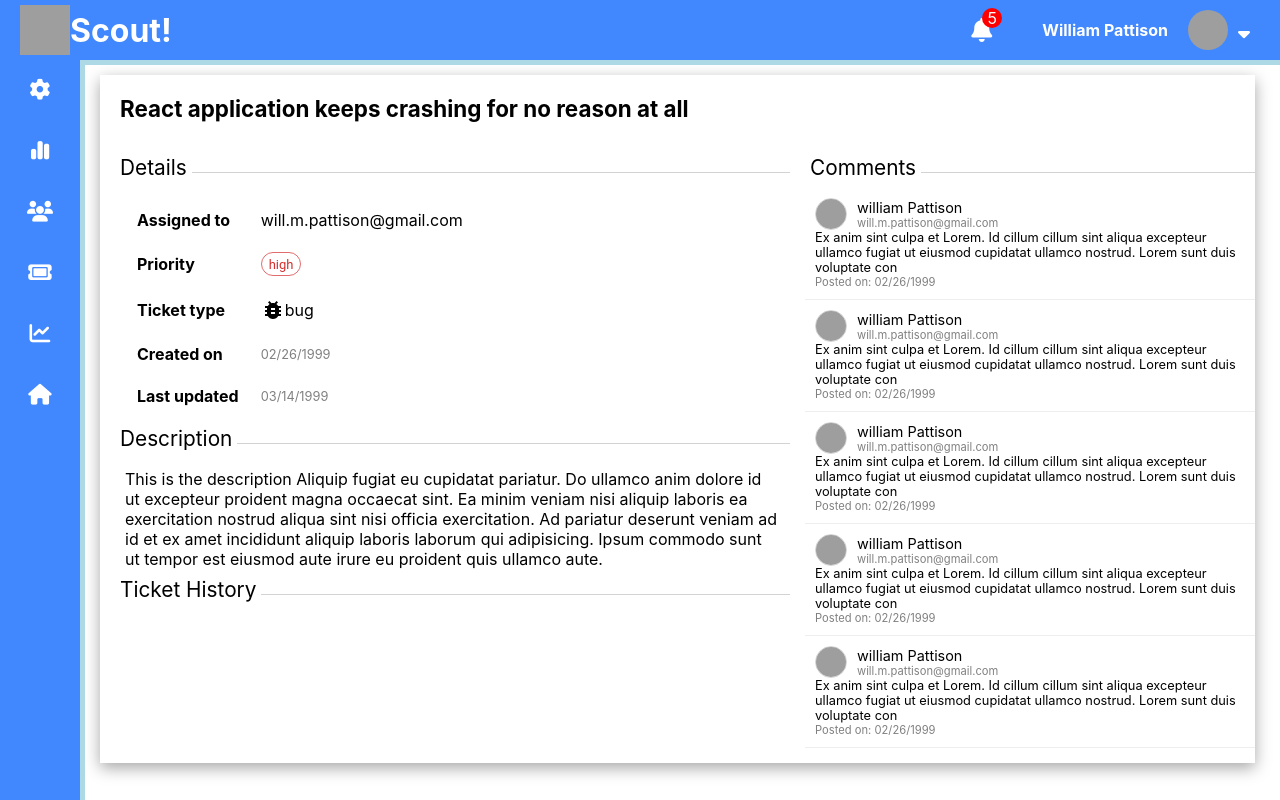
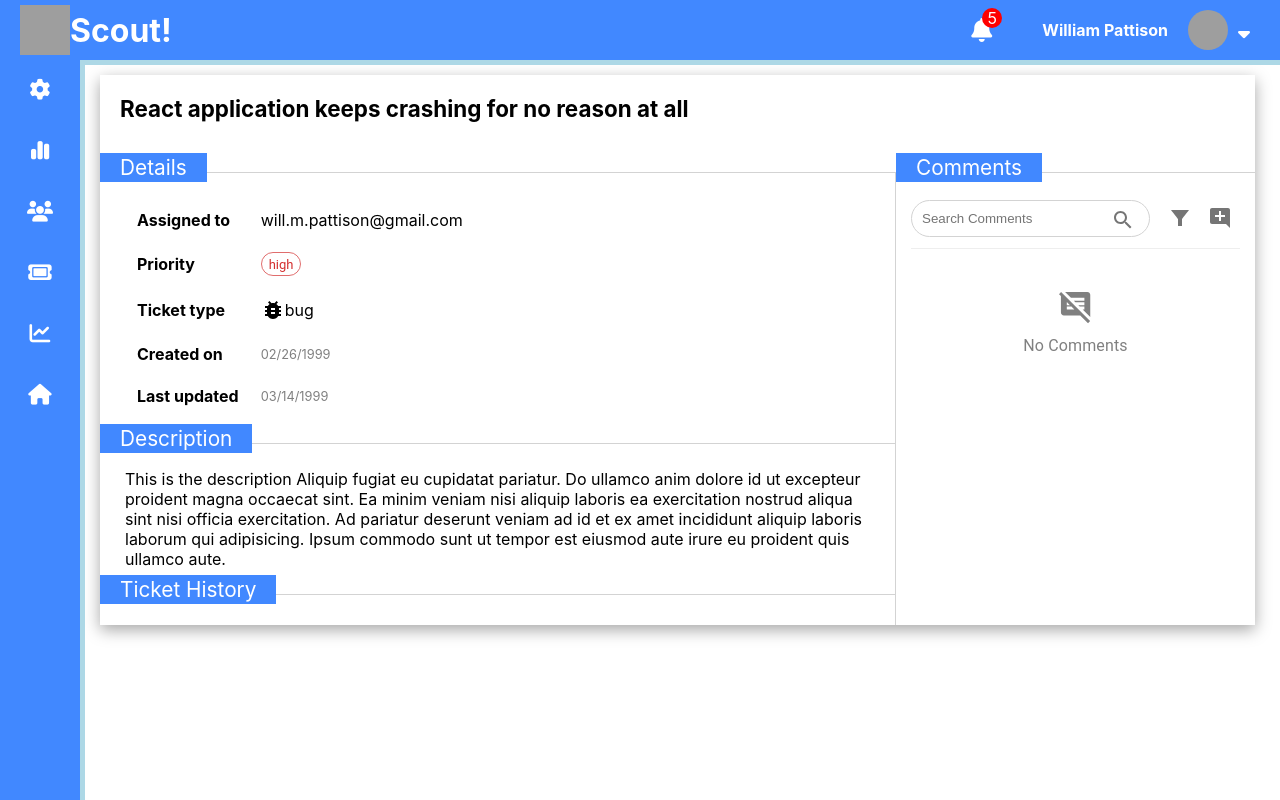
Before and after one commit to sQuillP/Scout, a React (Create React App) app in the folder client/: page /projects/1/tickets/1 in a window 1280 px wide. Built offline with nearby package versions, Linux system fonts and the light colour scheme; grey boxes are pictures that could not be loaded.

Commit message:
added ui to commments in ViewTicket.js

```diff
--- /dev/null
+++ b/client/src/pages/project dashboard/components/NewComment.js
@@ -0,0 +1,62 @@
+import { useState } from "react";
+import {
+    Button,
+    Stack,
+    Tooltip,
+    IconButton,
+} from '@mui/material';
+
+import {
+    Clear,
+
+} from '@mui/icons-material'
+
+import "../styles/NewComment.css";
+
+
+/**
+ * @summary - Stores comment state so that parent component does not refresh.
+ *
+ * @param {function} onCreateNewComment - Sends comment information to parent component
+ * @param {function} onDiscard - Sends boolean value to parent to cancel the comment creation.
+ */
+export default function NewComment({onCreateNewComment, onDiscard}) {
+
+    const [comment, setComment] = useState('');
+    const [openConfirmModal, setOpenConfirmModal] = useState(false);
+
+    function onSubmitComment() {
+        onCreateNewComment(comment);
+        onDiscard();
+    }
+
+    return (
+        <div className="nc-container">
+            <div className="nc-header">
+                <Stack
+                    direction={'row'}
+                    gap={1}
+                    justifyContent={'space-between'}
+                    alignItems={'center'}
+                >
+                    <p className="text nc-header-text">New Comment</p>
+                    <Tooltip title='Delete comment'>
+                        <IconButton
+                            size="small"
+                            onClick={onDiscard}
+                        >
+                            <Clear/>
+                        </IconButton>
+                    </Tooltip>
+
+                </Stack>
+            </div>
+            <textarea
+                value={comment}
+                onChange={(e)=> setComment(e.target.value)}
+                className="nc-comment-textarea"
+            >
+            </textarea>
+        </div>
+    )
+}
--- /dev/null
+++ b/client/src/pages/project dashboard/components/NoComments.js
@@ -0,0 +1,27 @@
+import {
+    CommentsDisabled,
+} from '@mui/icons-material';
+import { Box, Typography } from '@mui/material';
+
+import "../styles/NewComment.css";
+
+
+export default function NoComments() {
+    return (
+        <Box
+            display={'flex'}
+            flexDirection={'column'}
+            justifyContent={'center'}
+            alignItems={'center'}
+            marginTop={'30px'}
+        >
+            <CommentsDisabled
+                style={{
+                    color:'gray',
+                    fontSize:'2.2rem',
+                    margin:'10px 0'
+                }}/>
+            <Typography color={'gray'}>No Comments</Typography>
+        </Box>
+    )
+}
--- a/client/src/pages/project dashboard/pages/ViewTicket.js
+++ b/client/src/pages/project dashboard/pages/ViewTicket.js
@@ -1,7 +1,9 @@
 import { useParams, useNavigate } from "react-router-dom"
 import { useState, useEffect } from "react";
+import useDebounce from "../../../hooks/useDebounce";
+import NoComments from "../components/NoComments";
 import {
-    Chip,
+    Chip, IconButton, Stack, Tooltip,
 } from '@mui/material';
 
 import {
@@ -9,10 +11,14 @@ import {
     BugReport,
     Construction,
     ChangeCircle,
+    Search,
+    AddComment,
+    FilterAltSharp,
 } from '@mui/icons-material';
 
 import "../styles/ViewTicket.css";
 import TicketComment from "../components/TicketComment";
+import NewComment from "../components/NewComment";
 
 
 
@@ -55,7 +61,25 @@ export default function ViewTicket() {
     });
 
     //set state for ticket comments
-    const [ticketComments, setTicketComments] = useState([1,2,3,4,5]);
+    const [ticketComments, setTicketComments] = useState([]);
+
+
+    /* State for handling comments */
+    const [searchComment, setSearchComment] = useState('');
+    const debouncedCommentSearch = useDebounce(searchComment,1000);
+
+    const [createCommentMode, setCreateCommentMode] = useState(false);
+
+
+    /* Create async request to server adding a new comment to the list.
+    * make a new request to the server with the updated comments list to show
+    * the most recent changes.
+    */
+    function onCreateNewComment(newComment) {
+        console.log('Creating comment',newComment)
+    }
+
+    /* **** */
 
     //get pagination for the number of comments
 
@@ -82,7 +106,6 @@ export default function ViewTicket() {
     console.log(ticketId);
 
 
-
     return (
         <div className="vt-container">
             <div className="vt-header">
@@ -94,8 +117,19 @@ export default function ViewTicket() {
                 <div className="vt-flex-col">
                     <div className="vt-section">
                         <p className="text vt-section-label">Details</p>
+                        <div className="vt-table-wrapper"
+                            style={{
+                                overflowX:'auto'
+                            }}
+                        >
 
-                        <table style={{textAlign:'left', padding: '10px', overflowX:'auto'}}>
+                            <table
+                                style={{
+                                    textAlign:'left',
+                                    padding: '10px',
+                                    overflowX:'auto',
+                                }}
+                                >
                                 <tbody>
                                     <tr className="vt-tr">
                                         <th className="vt-th-label">Assigned to</th>
@@ -140,6 +174,7 @@ export default function ViewTicket() {
                                 </tbody>
                             </table>
                         </div>
+                    </div>
                     <div className="vt-section">
                         <p className="text vt-section-label">Description</p>
                         <div className="vt-description-wrapper">
@@ -154,13 +189,81 @@ export default function ViewTicket() {
                         </div>
                     </div>
                 </div>
-                <div className="vt-flex-col">
+                <div className="vt-flex-col vt-comments">
                     <div className="vt-section">
                         <p className="text vt-section-label">Comments</p>
+                        <div className="vt-comment-paginator">
+
+                        </div>
                         <div className="vt-section-comments">
-                            {ticketComments.map(comment=> {
-                                return <TicketComment/>
-                            })}
+                            <div className="vt-comment-search">
+
+                                <div className="input-wrapper">
+                                    <input
+                                        onChange={(e)=> setSearchComment(e.target.value)}
+                                        type="text"
+                                        className="vt-search-comment"
+                                        value={searchComment}
+                                        placeholder="Search Comments"
+                                        disabled={createCommentMode}
+
+                                    />
+                                    <Tooltip
+                                        title='search'
+                                    >
+                                        <IconButton
+                                            sx={{
+                                                position:'absolute',
+                                                top:'3px',
+                                                right:'10px'
+                                            }}
+                                            size="small"
+                                        >
+                                            <Search/>
+                                        </IconButton>
+                                    </Tooltip>
+                                </div>
+                                <Stack
+                                    direction={'row'}
+                                    alignItems={'center'}
+                                    justifyContent={'center'}
+                                    marginLeft={'10px'}
+                                >
+                                    <Tooltip
+                                        title='Filter Comments'
+                                    >
+                                        <IconButton
+                                            onClick={()=> null}
+                                            size="medium"
+                                            disabled={createCommentMode}
+                                        >
+                                            <FilterAltSharp/>
+                                        </IconButton>
+                                    </Tooltip>
+                                    <Tooltip title="Add Comment">
+                                        <IconButton
+                                            disabled={createCommentMode}
+                                            onClick={()=> setCreateCommentMode(true)} size='medium'>
+                                            <AddComment color="lightgray"/>
+                                        </IconButton>
+                                    </Tooltip>
+                                </Stack>
+                            </div>
+                            {
+                                createCommentMode && (
+                                    <NewComment
+                                        onCreateNewComment={onCreateNewComment}
+                                        onDiscard={()=> setCreateCommentMode(false)}
+                                    />
+                                )
+                            }
+                            {// conditionally render comment section
+                                ticketComments.length === 0 && createCommentMode === false ?( <NoComments/>):(
+                                    ticketComments.map(comment=> {
+                                        return <TicketComment key={comment}/>
+                                    })
+                                )
+                            }
                         </div>
                     </div>
                 </div>
--- /dev/null
+++ b/client/src/pages/project dashboard/styles/NewComment.css
@@ -0,0 +1,30 @@
+
+.nc-container {
+    position: relative;
+}
+
+.nc-header {
+    border-bottom: 1px solid lightgray;
+    padding: 10px 0px;
+}
+
+.nc-header-text {
+    font-size: 1.1rem;
+    font-weight: bold;
+}
+
+.nc-comment-textarea {
+    min-height: 150px;
+    font-family: inherit;
+    resize: none;
+    width: 100%;
+    box-sizing: border-box;
+    transition: 100ms linear box-shadow;
+    outline: none;
+    border: 1px solid lightgray;
+    margin-top: 10px;
+}
+
+.nc-comment-textarea:focus {
+    box-shadow: 0 0 0 3px rgba(37, 110, 255,0.5);
+}
--- a/client/src/pages/project dashboard/styles/TicketComment.css
+++ b/client/src/pages/project dashboard/styles/TicketComment.css
@@ -3,7 +3,7 @@
     padding: 10px;
     box-sizing: border-box;
     border-bottom: 1px solid #eee;
-    width: 450px;
+    width: 500px;
 }
 
 .tc-header {
@@ -42,3 +42,10 @@
     font-size:1rem;
     cursor: pointer;
 }
+
+
+@media screen and (max-width: 970px) {
+    .tc-main {
+        width: 100%;
+    }
+}
--- a/client/src/pages/project dashboard/styles/ViewTicket.css
+++ b/client/src/pages/project dashboard/styles/ViewTicket.css
@@ -13,12 +13,13 @@
 .vt-section {
     position: relative;
     border-top: 1px solid lightgray;
-    padding: 15px 0 15px 15px;
+    padding: 15px
 }
 
 .vt-section-label {
-    background: white;
-    padding: 2px 5px 2px 20px;
+    background: var(--darkest-blue);
+    color: white;
+    padding: 2px 20px 2px 20px;
     position: absolute;
     left: 0px;
 
@@ -44,7 +45,35 @@
     color: gray;
 }
 
+.vt-comments {
+    border-left: 1px solid lightgray;
+}
 
+.vt-comment-search {
+    border-bottom: 1px solid #eee;
+    padding: 10px 0px;
+    display: flex;
+    justify-content: center;
+    align-items: center;
+}
+
+.vt-search-comment:focus {
+    box-shadow: 0px 0px 0 3px rgba(37, 110, 255,0.5);
+}
+
+.vt-search-comment {
+    padding: 10px;
+    outline: none;
+    border: 1px solid lightgray;
+    border-radius: 20px;
+    padding-right: 50px;
+    box-sizing: border-box;
+    transition: 100ms linear box-shadow;
+}
+
+
+.vt-section-comments {
+}
 
 @media screen and (max-width: 970px){
     .vt-container {
@@ -55,4 +84,15 @@
         display: flex;
         flex-direction: column;
     }
+
+    .vt-flex-container {
+        flex-direction: column;
+    }
+
+    .vt-comments {
+        margin-bottom: 100px;
+    }
+    .vt-search-comment {
+        width: 50vw;
+    }
 }
```
Also changed, not shown: client/src/pages/project dashboard/components/TicketComment.js (+13 -2 lines). Lines whose indentation alone changed are shown as unchanged.
